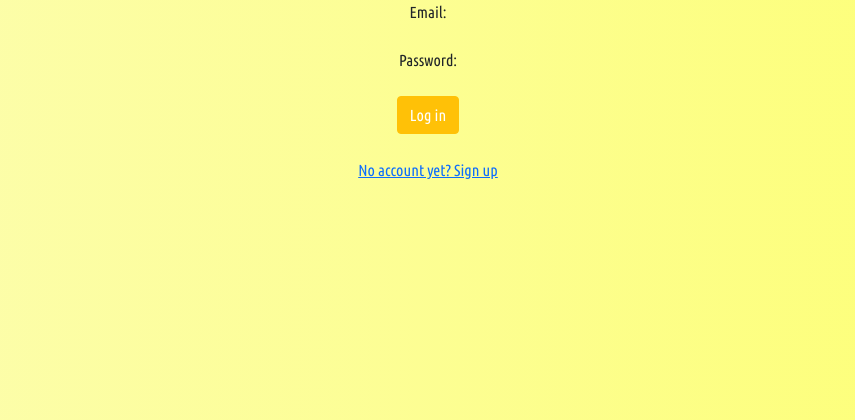
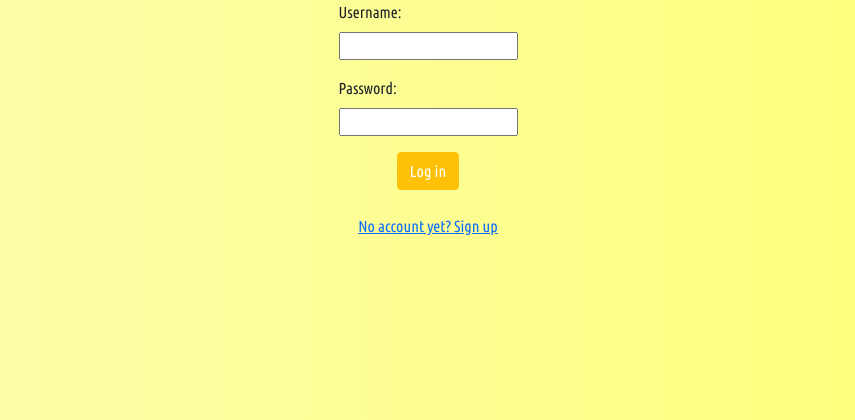
Before and after one commit to FMularski/django-user-login-register, a Django app: page /login/ in a window 1280 px wide. Shown: the part 80-500 px from the top of the page, without its empty margins (212-1067 px from the left). Run offline with Django 3.2, Linux system fonts and the light colour scheme.

Commit message:
user login form, authentication and login

```diff
--- a/practice/forms.py
+++ b/practice/forms.py
@@ -13,3 +13,8 @@ class UserRegistrationForm(UserCreationForm):
             'username': forms.TextInput(attrs={'class': 'user-input'}),
             'email': forms.EmailInput(attrs={'class': 'user-input'})
         }
+
+
+class UserLoginForm(forms.Form):
+    username = forms.CharField(max_length=64, widget=forms.TextInput(attrs={'class': 'user-input'}))
+    password = forms.CharField(max_length=64, widget=forms.PasswordInput(attrs={'class': 'user-input'}))
--- a/practice/static/practice/style.css
+++ b/practice/static/practice/style.css
@@ -65,12 +65,19 @@ input[type='submit']:hover, input[type='submit']:focus {
           animation: bounce 0.5s ease;
 }
 
-.success-message {
-  color: #3ef73e;
+.message {
   font-weight: bold;
   margin: 2rem;
   -webkit-animation: bounce .5s ease;
           animation: bounce .5s ease;
+}
+
+.success-message {
+  color: #3ef73e;
+}
+
+.error-message {
+  color: #fa3232;
 }
 
 @-webkit-keyframes bounce {
--- a/practice/static/practice/style.scss
+++ b/practice/static/practice/style.scss
@@ -52,11 +52,18 @@ input[type='submit'] {
     animation: bounce 0.5s ease;
 }
 
-.success-message {
-    color: rgb(62, 247, 62);
+.message {
     font-weight: bold;
     margin: 2rem;
     animation: bounce .5s ease;
+}
+
+.success-message {
+    color: rgb(62, 247, 62);
+}
+
+.error-message {
+    color: rgb(250, 50, 50);
 }
 
 @keyframes bounce {
--- a/practice/templates/practice/login.html
+++ b/practice/templates/practice/login.html
@@ -17,19 +17,20 @@
 <body>
     <header>
       {% for message in messages %}
-        <p class="{{message.tags}}-message">{{message}}</p>
+        <p class="{{message.tags}}-message message">{{message}}</p>
       {% endfor %}
     </header>
 
     <main>
         <form action="" method="POST">
+          {% csrf_token %}
             <div class="mb-3">
-              <label for="id_email" class="form-label">Email:</label><br/>
-              {{form.email}}
+              <label for="id_username" class="form-label">Username:</label><br/>
+              {{form.username}}
             </div>
             <div class="mb-3">
-              <label for="id_password1" class="form-label">Password:</label><br/>
-              {{form.password1}}
+              <label for="id_password" class="form-label">Password:</label><br/>
+              {{form.password}}
             </div>
             <input type="submit" class="btn btn-warning" value="Log in" /><br/>
             <a href="{% url 'practice:register' %}">No account yet? Sign up</a>
--- a/practice/urls.py
+++ b/practice/urls.py
@@ -5,5 +5,6 @@ app_name = 'practice'
 
 urlpatterns = [
     path('register/', views.register, name='register'),
-    path('login/', views.login, name='login')
+    path('login/', views.login, name='login'),
+    path('home/', views.home, name='home')
 ]
--- a/practice/views.py
+++ b/practice/views.py
@@ -1,7 +1,8 @@
 from django.shortcuts import render, redirect
-from .forms import UserRegistrationForm
+from .forms import UserRegistrationForm, UserLoginForm
 from django.http import HttpResponse
 from django.contrib import messages
+from django.contrib.auth import authenticate, login as login_user, logout
 
 
 def register(request):
@@ -20,6 +21,28 @@ def register(request):
 
     return render(request, 'practice/register.html', context)
 
+
 def login(request):
-    context = {}
+    form = UserLoginForm()
+
+    if request.method == 'POST':
+        form = UserLoginForm(request.POST)
+        if form.is_valid():
+
+            username = form.cleaned_data['username']
+            password = form.cleaned_data['password']
+
+            user = authenticate(request, username=username, password=password)
+
+            if user is not None:
+                login_user(request, user)
+                return redirect('practice:home')
+            else:
+                messages.error(request, 'Invalid username or password.')
+
+    context = {'form': form}
     return render(request, 'practice/login.html', context)
+
+
+def home(request):
+    return HttpResponse('home')
```
Also changed, not shown: 1 other file.
